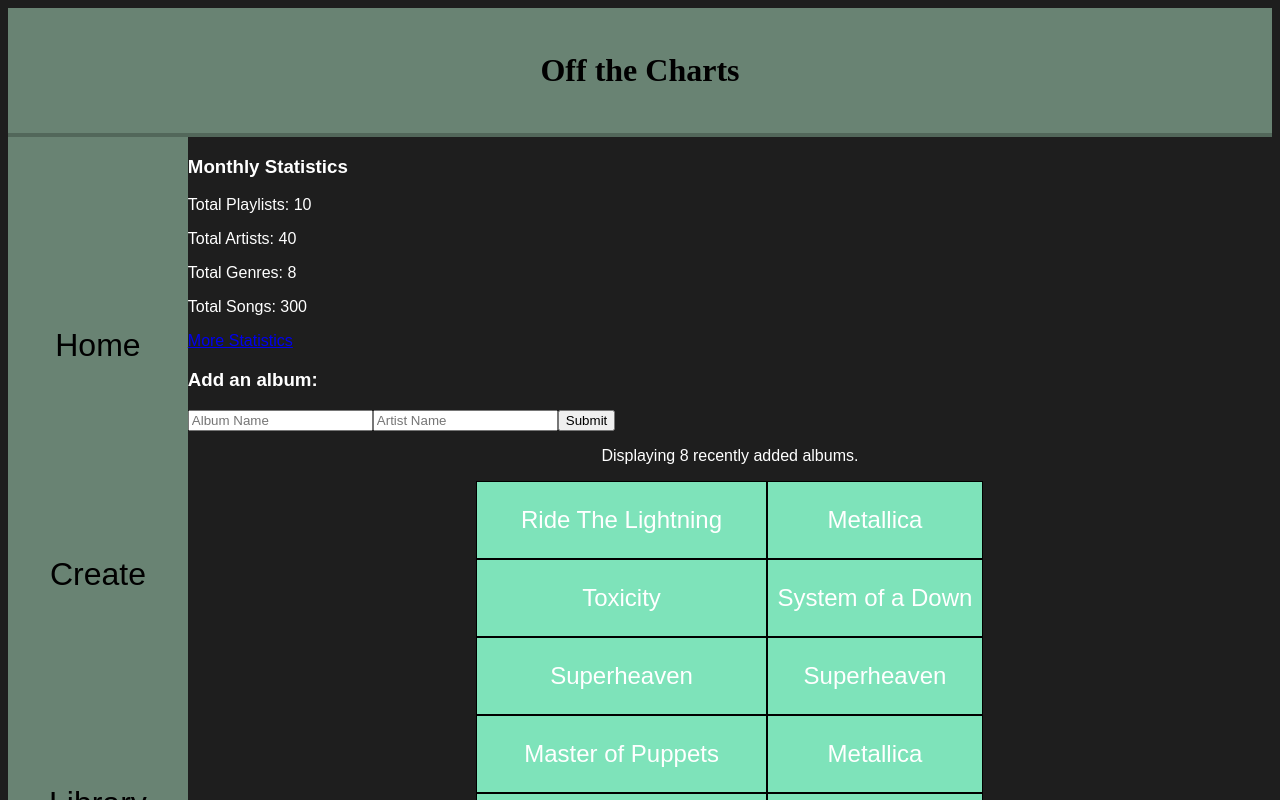
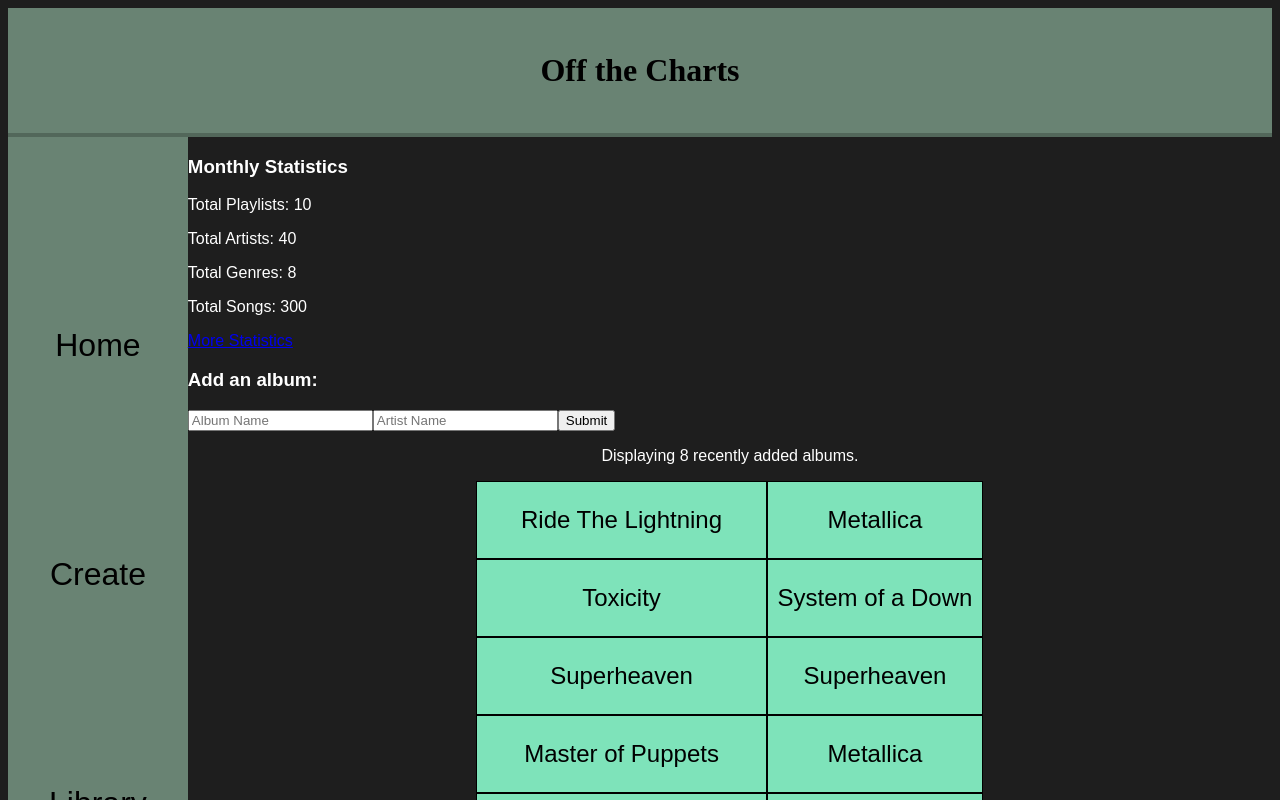
Before and after one commit to Blake131302/cs4900-EmberLights-WebDev, an Angular app: page / in a window 1280 px wide. Shown: the top 800 px of the page. Built offline with nearby package versions, Linux system fonts and the light colour scheme.

Commit message:
fixed formatting

```diff
--- a/src/app/features/dashboard/components/home-page/album-card/album-card.scss
+++ b/src/app/features/dashboard/components/home-page/album-card/album-card.scss
@@ -2,13 +2,15 @@
   display: contents;
 }
 
-.artistName, .albumName {
+.artistName,
+.albumName {
   padding-left: 10px;
   padding-right: 10px;
   background-color: #7ee3ba;
   text-align: center;
   border: 1px solid black;
   font-size: 24px;
+  color: black;
 
   &:hover {
     background-color: #3fffb258;
```
Lines whose indentation alone changed are shown as unchanged.
